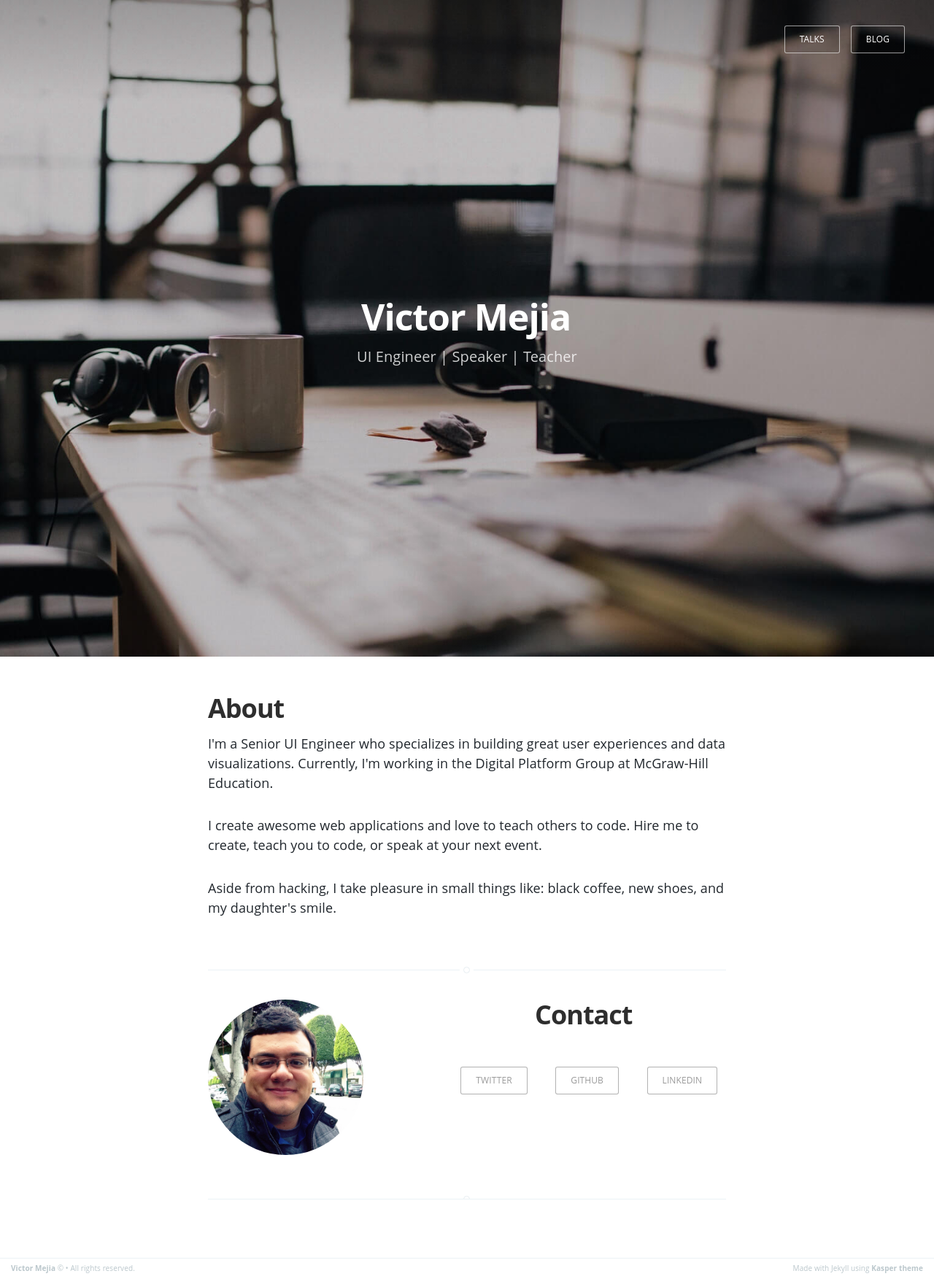
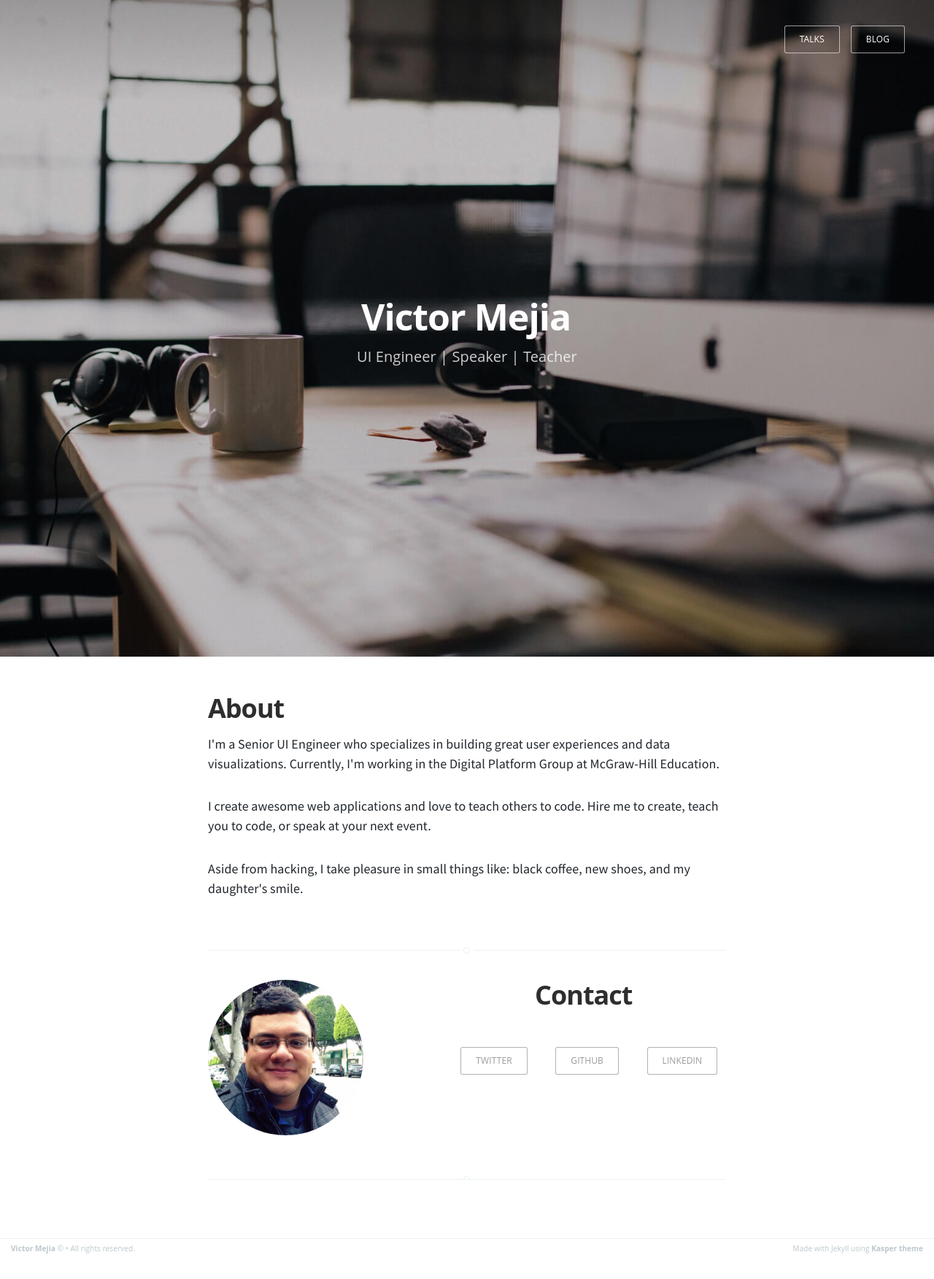
Before and after one commit to victormejia/victormejia.github.io, a Jekyll site: the page built from index.html, in a window 1280 px wide. Shown: the whole page at 73% size. Built offline with Jekyll 4.4.1, drawn with Linux system fonts in a browser that asks for light colours; Markdown is read by kramdown in place of the engine named in the settings; after the commit the page ends 1726 px from its top, so only the background shows below that.

Commit message:
Update screen.css

```diff
--- a/assets/css/screen.css
+++ b/assets/css/screen.css
@@ -176,7 +176,7 @@ html {
 body {
     height: 100%;
     max-height: 100%;
-    font-family: "Open Sans", serif;
+    font-family: "Source Sans Pro", serif;
     letter-spacing: 0.01rem;
     font-size: 1.8rem;
     line-height: 1.75em;
```
